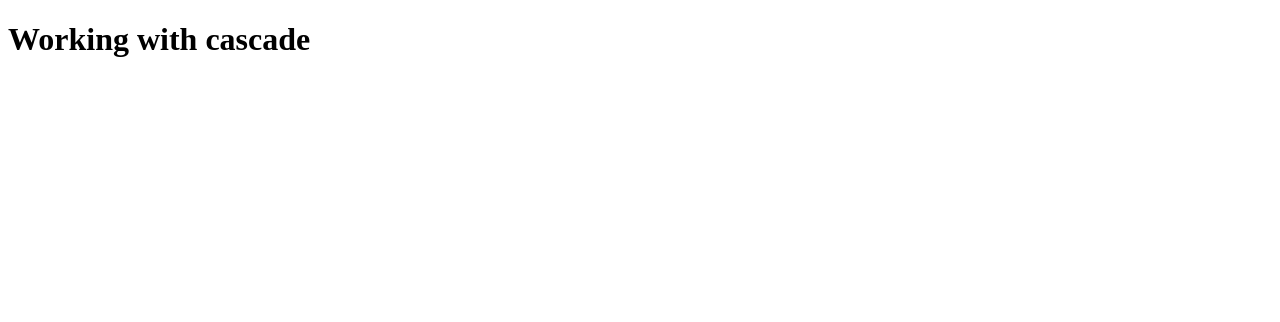
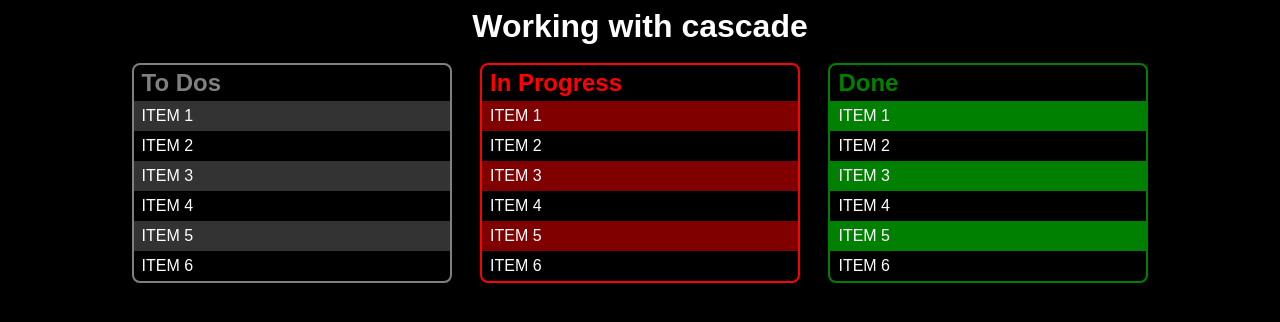
Before and after one commit to MichelleDuque/cssbuild, a plain HTML site: page index.html in a window 1280 px wide. Drawn offline with Linux system fonts and the light colour scheme.

Commit message:
adding selectors

```diff
--- a/css/main.css
+++ b/css/main.css
@@ -0,0 +1,89 @@
+/* Reset all of the defaults to 0 so that you cran write your OWN css */
+/* Don't rely on the built-in */
+
+* {
+    border: none;
+    margin: 0;
+    padding: 0;
+
+    box-sizing: border-box;
+}
+
+body{
+    font-size: 16px;
+    background-color: black;
+
+    font-family: Arial, Helvetica, sans-serif;
+
+    color: white;
+}
+
+header > h1 {
+    text-align: center;
+    padding: 8px;
+}
+
+article{
+    width: 25%;
+    border: thin solid white;
+    border-radius: 8px;
+
+    display: inline-block;
+    margin: 10px 12px;
+
+    text-align: left;
+}
+
+main{
+    text-align: center;
+}
+
+article > h2{
+    color: grey;
+    padding: 4px 8px;
+}
+
+article:first-of-type{
+    border: 2px solid grey;
+}
+
+#inprogress{
+    border: 2px solid red;
+}
+
+#done{
+    border: 2px solid green;
+}
+
+#inprogress h2{
+    color: red;
+}
+
+#done h2{
+    color: green;
+}
+
+ul {
+    list-style-type: none;
+}
+
+ul li{
+    padding: 6px 8px;
+    text-transform: uppercase;
+}
+
+/* ul li:nth-child(even){
+    background-color: rgba(255, 255, 255, 0.2);
+} */
+
+.todos li:nth-child(odd){
+    background-color: rgba(255, 255, 255, 0.2);
+}
+
+.inprogress li:nth-child(odd){
+    background-color: rgba(255, 0, 0, 0.5);
+}
+
+.done li:nth-child(odd){
+    background-color: rgba(0, 255, 0, 0.5);
+}
--- a/index.html
+++ b/index.html
@@ -4,6 +4,7 @@
     <meta charset="UTF-8">
     <meta http-equiv="X-UA-Compatible" content="IE=edge">
     <meta name="viewport" content="width=device-width, initial-scale=1.0">
+    <link rel="stylesheet" href="css/main.css">
     <title>.: Working with CSS :.</title>
 </head>
 <body>
@@ -11,6 +12,43 @@
         <header>
             <h1>Working with cascade</h1>
         </header>
+
+        <article id="todos">
+            <h2>To Dos</h2>
+            <ul class="todos">
+                <li>item 1</li>
+                <li>item 2</li>
+                <li>item 3</li>
+                <li>item 4</li>
+                <li>item 5</li>
+                <li>item 6</li>
+            </ul>
+        </article>
+
+        <article id="inprogress">
+            <h2>In Progress</h2>
+            <ul class="inprogress">
+                <li>item 1</li>
+                <li>item 2</li>
+                <li>item 3</li>
+                <li>item 4</li>
+                <li>item 5</li>
+                <li>item 6</li>
+            </ul>
+        </article>
+
+        <article id="done">
+            <h2>Done</h2>
+            <ul class="done">
+                <li>item 1</li>
+                <li>item 2</li>
+                <li>item 3</li>
+                <li>item 4</li>
+                <li>item 5</li>
+                <li>item 6</li>
+            </ul>
+        </article>
+
     </main>
 </body>
 </html>
```
